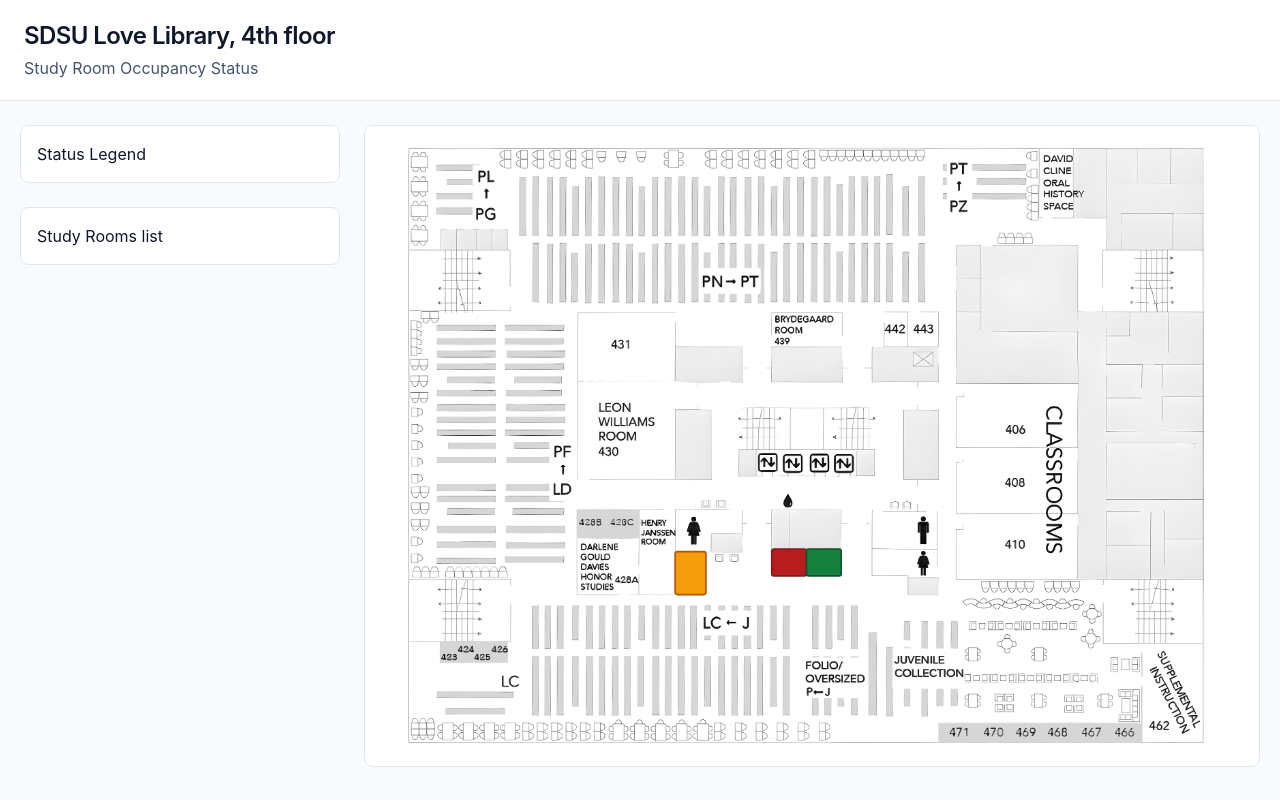
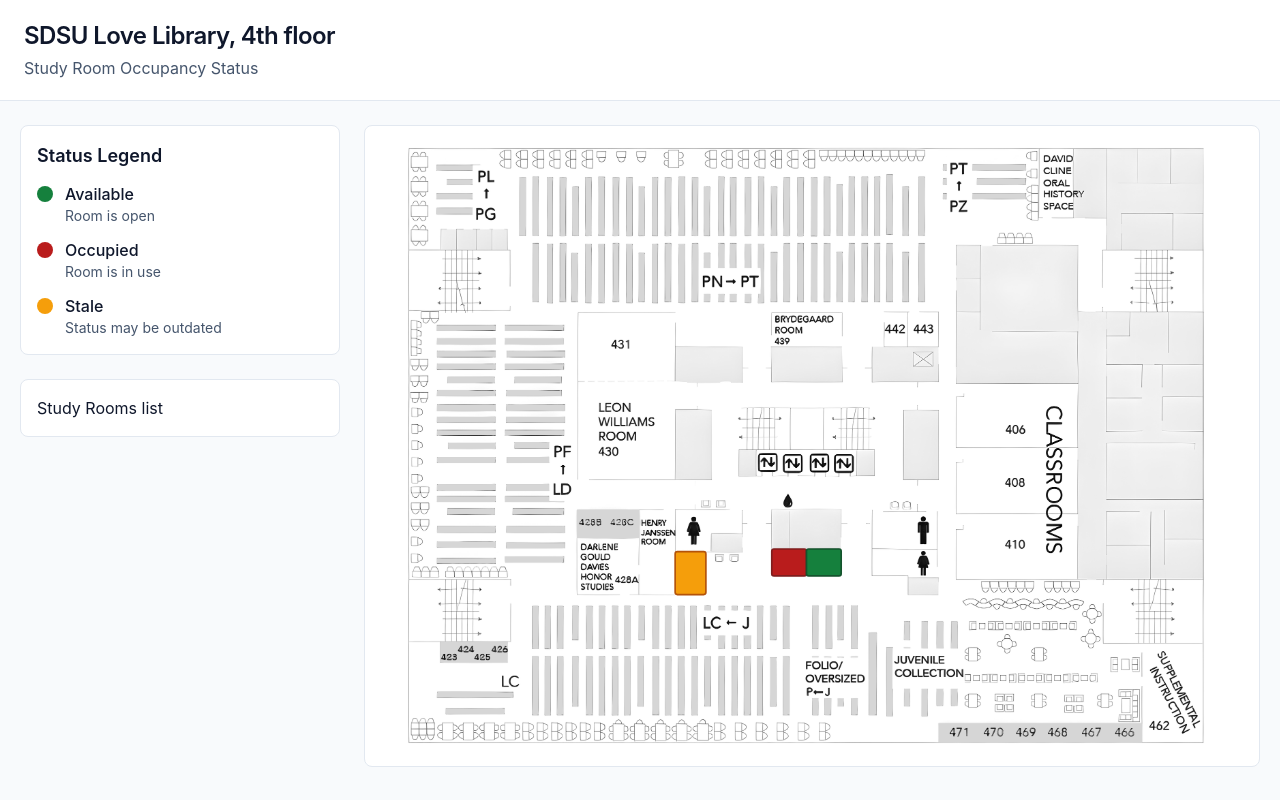
Before and after one commit to ashlibel/Occupancy-Detection, a React (Vite) app in the folder room-occupancy-app/: page / in a window 1280 px wide. Built offline with nearby package versions, Linux system fonts and the light colour scheme.

Commit message:
Added labels & their corresponding colored dots to the status legend

```diff
--- a/room-occupancy-app/src/App.jsx
+++ b/room-occupancy-app/src/App.jsx
@@ -1,5 +1,6 @@
 import FloorPlan from './FloorPlan'; // Import the FloorPlan component
 import { useState } from 'react';
+import StatusLegend from './StatusLegend';
 
 export default function App() {
 
@@ -32,9 +33,7 @@
       <main className="grid gap-6 px-5 py-6 lg:grid-cols-[320px_1fr]">
         {/* Left column: legend and room list */}
         <aside className="flex flex-col gap-6">
-          <div className="rounded-lg border border-slate-200 bg-white p-4">
-            Status Legend
-          </div>
+            <StatusLegend />
           <div className="rounded-lg border border-slate-200 bg-white p-4">
             Study Rooms list
           </div>
--- a/room-occupancy-app/src/FloorPlan.jsx
+++ b/room-occupancy-app/src/FloorPlan.jsx
@@ -6,11 +6,11 @@
 
 // Styling for the occupancy status of the rooms
 export const STATUS_STYLES = {
-    available: {fill: '#15803d', stroke: '#14532d', label: 'Available'},
-    occupied: {fill: '#b91c1c', stroke: '#7f1d1d', label: 'Occupied'},
-    stale: {fill: '#f59e0b', stroke: '#b45309', label: 'Out of date'},
-    checking: {fill: '#64748b', stroke: '#334155', label: 'Checking...'},
-};
+    available: { fill: '#15803d', stroke: '#14532d', text: '#ffffff', label: 'Available', description: 'Room is open' },
+    occupied: { fill: '#b91c1c', stroke: '#7f1d1d', text: '#ffffff', label: 'Occupied', description: 'Room is in use' },
+    stale: { fill: '#f59e0b', stroke: '#b45309', text: '#1c1917', label: 'Stale', description: 'Status may be outdated' },
+    checking: { fill: '#64748b', stroke: '#334155', text: '#ffffff', label: 'Checking...', description: 'Waiting for data' },
+  };
 
 export default function FloorPlan({roomData}) {
     return (
--- /dev/null
+++ b/room-occupancy-app/src/StatusLegend.jsx
@@ -0,0 +1,30 @@
+import { STATUS_STYLES } from './FloorPlan';
+
+const LEGEND_STATUSES = ['available', 'occupied', 'stale'];
+
+export default function StatusLegend() {
+  return (
+    <div className="rounded-lg border border-slate-200 bg-white p-4">
+      <h2 className="text-lg font-semibold">Status Legend</h2>
+
+      <ul className="mt-3 space-y-3">
+        {LEGEND_STATUSES.map((status) => {
+          const style = STATUS_STYLES[status];
+          return (
+            <li key={status} className="flex items-start gap-3">
+              {/* Colored dot that matches the room color on the map */}
+              <span
+                className="mt-1 inline-block h-4 w-4 rounded-full"
+                style={{ backgroundColor: style.fill }}
+              />
+              <div>
+                <p className="font-medium">{style.label}</p>
+                <p className="text-sm text-slate-600">{style.description}</p>
+              </div>
+            </li>
+          );
+        })}
+      </ul>
+    </div>
+  );
+}
```
